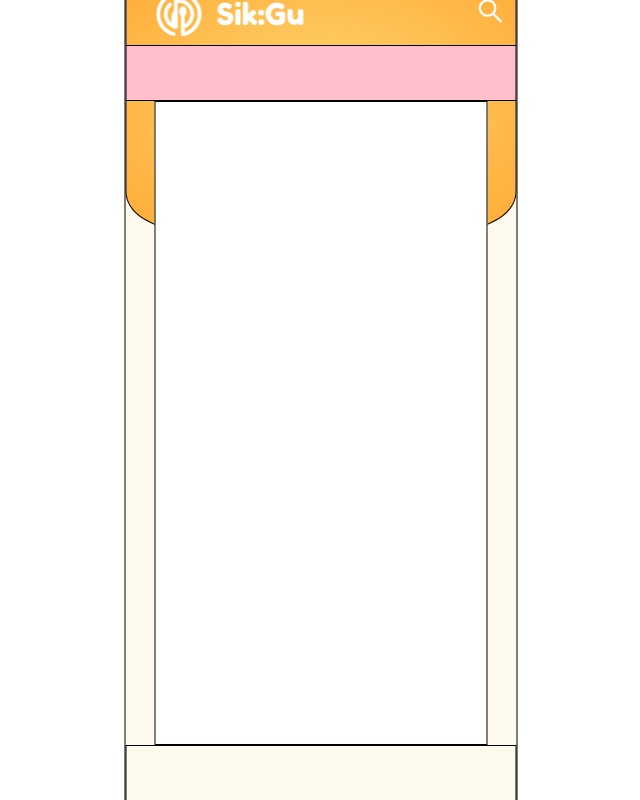
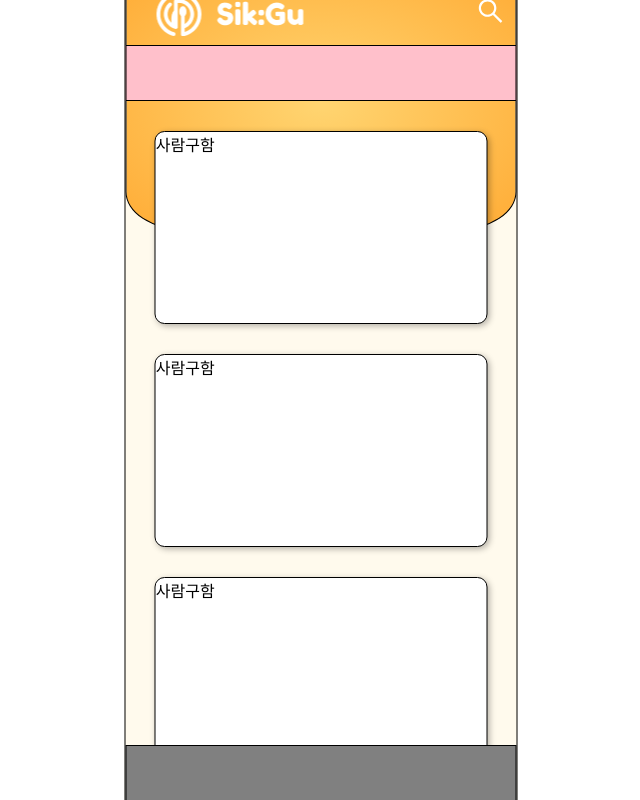
Before and after one commit to codestates-seb/seb43_main_002, a React (Create React App) app in the folder client/: page / in a window 1280 px wide. Both pictures are taken after a click on the button "Login". Shown: the top 800 px of the page, without its empty margins (319-959 px from the left). Built offline with nearby package versions, Linux system fonts and the light colour scheme.

Commit message:
feat : Board 추가

```diff
--- /dev/null
+++ b/client/src/home/Board.js
@@ -0,0 +1,19 @@
+import styled from 'styled-components';
+
+const BoardWrap = styled.article`
+  margin-top: 30px;
+  width: 100%;
+  height: 30%;
+  border: 1px solid black;
+  border-radius: 10px;
+  background-color: white;
+  z-index: 0;
+  position: relative;
+  box-shadow: 2px 2px 6px rgba(0, 0, 0, 0.3);
+`;
+
+const Board = () => {
+  return <BoardWrap>사람구함</BoardWrap>;
+};
+
+export default Board;
--- a/client/src/home/Boards.js
+++ b/client/src/home/Boards.js
@@ -1,7 +1,16 @@
 import { BoardsWrap } from './HomeStyle';
+import Board from './Board';
 
 const Boards = () => {
-  return <BoardsWrap></BoardsWrap>;
+  return (
+    <BoardsWrap>
+      <Board></Board>
+      <Board></Board>
+      <Board></Board>
+      <Board></Board>
+      <Board></Board>
+    </BoardsWrap>
+  );
 };
 
 export default Boards;
--- a/client/src/home/HomeStyle.js
+++ b/client/src/home/HomeStyle.js
@@ -58,15 +58,15 @@ export const BoardsWrap = styled.div`
   height: 80%;
   width: 85%;
   position: relative;
-  border: 1px solid black;
-  background-color: white;
+  background-color: transparent;
   z-index: 1;
 `;
 
 export const FooterWrap = styled.footer`
   height: 10%;
   width: 100%;
-  z-index: 1;
+  z-index: 2;
   position: relative;
   border: 1px solid black;
+  background-color: grey;
 `;
```
